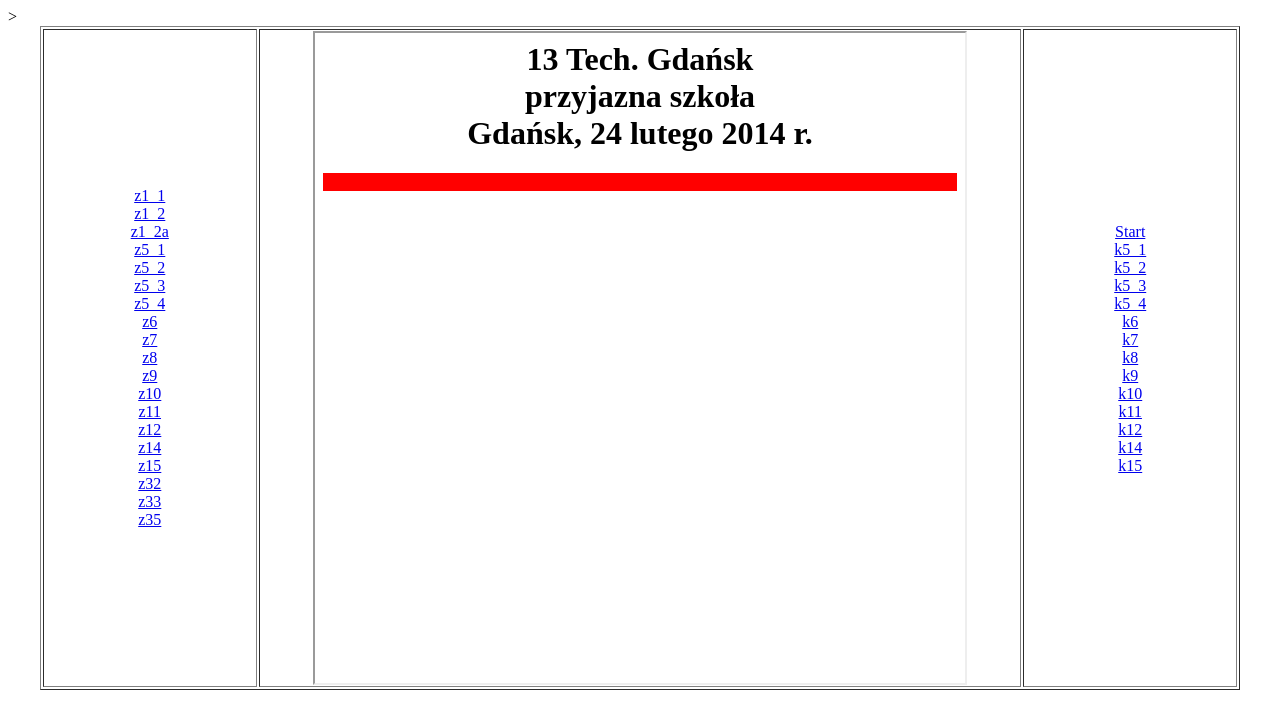
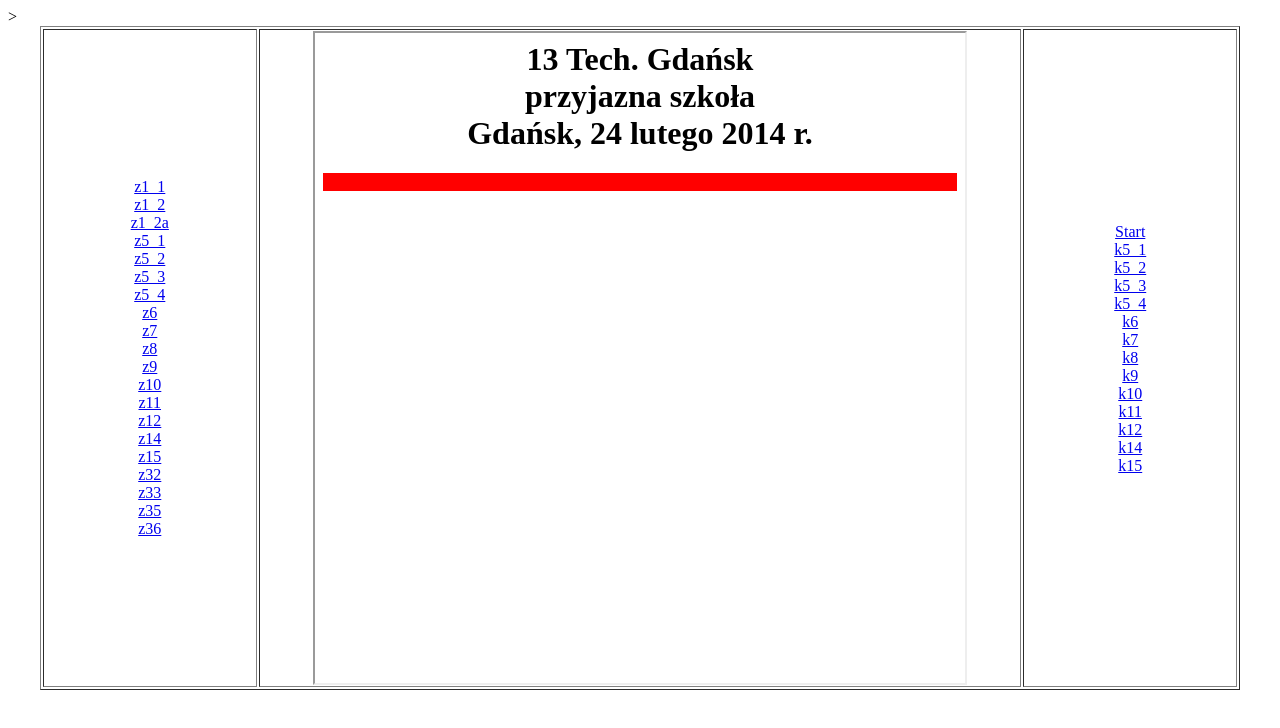
Before and after one commit to Kapsel006/1-15, a plain HTML site: page index.html in a window 1280 px wide. Drawn offline with Linux system fonts and the light colour scheme.

Commit message:
Update index.html

```diff
--- a/index.html
+++ b/index.html
@@ -43,6 +43,9 @@
     <a href="z33.html" target="strony">z33</a>
   <br>
    <a href="z35.html" target="strony">z35</a>
+  <br>
+  <a href="z36.html" target="strony">z36</a>
+  <br>
 
 
 </td>
```
